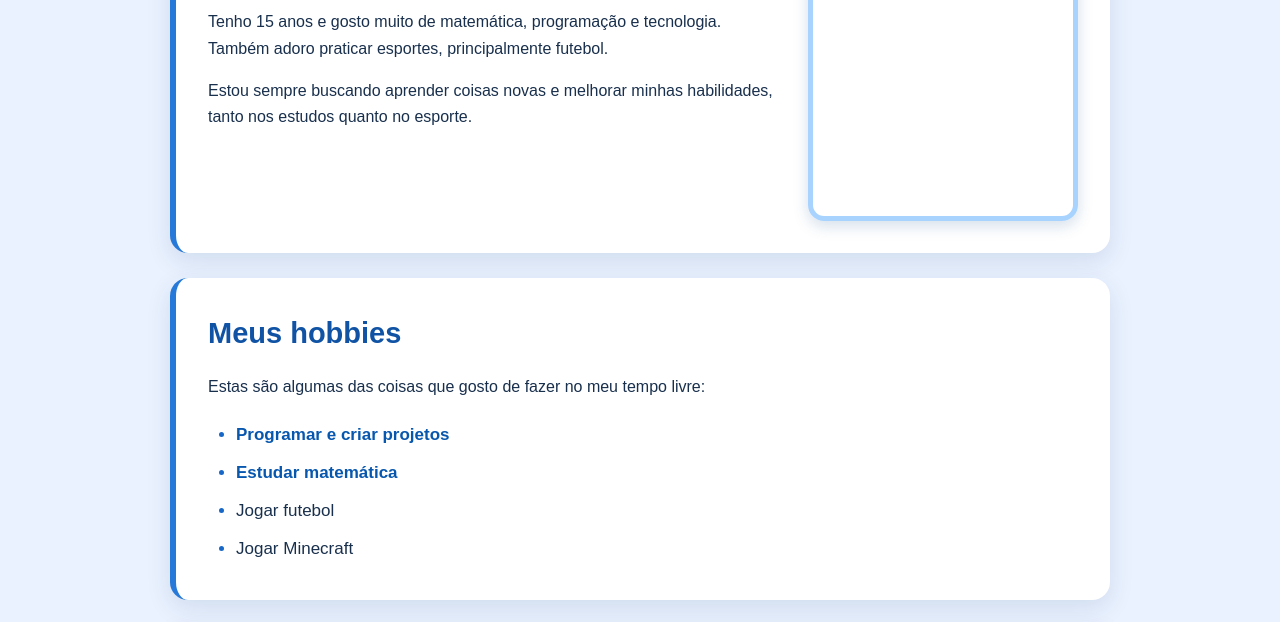
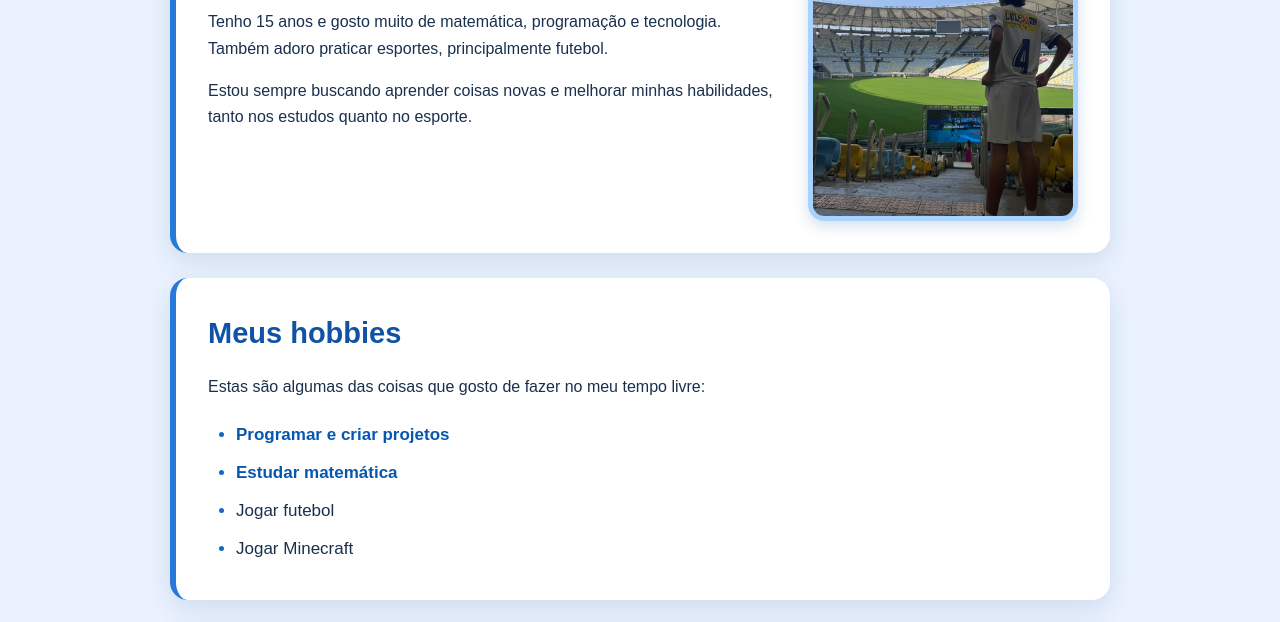
Before and after one commit to ChristianCFF/Meu-Primeiro-Site, a plain HTML site: page index.html in a window 1280 px wide. Shown: the part 478-1100 px from the top of the page. Drawn offline with Linux system fonts and the light colour scheme.

Commit message:
Fix image source path in index.html

```diff
--- a/index.html
+++ b/index.html
@@ -23,7 +23,7 @@
                 <p>Tenho 15 anos e gosto muito de matemática, programação e tecnologia. Também adoro praticar esportes, principalmente futebol.</p>
                 <p>Estou sempre buscando aprender coisas novas e melhorar minhas habilidades, tanto nos estudos quanto no esporte.</p>
             </div>
-            <img src="images/christian-futebol.jpeg" alt="Christian de uniforme de futebol, olhando para o campo de um estádio." class="foto-perfil">
+            <img src="christian-futebol.jpeg" alt="Christian de uniforme de futebol, olhando para o campo de um estádio." class="foto-perfil">
         </section>
 
         <section>
```
